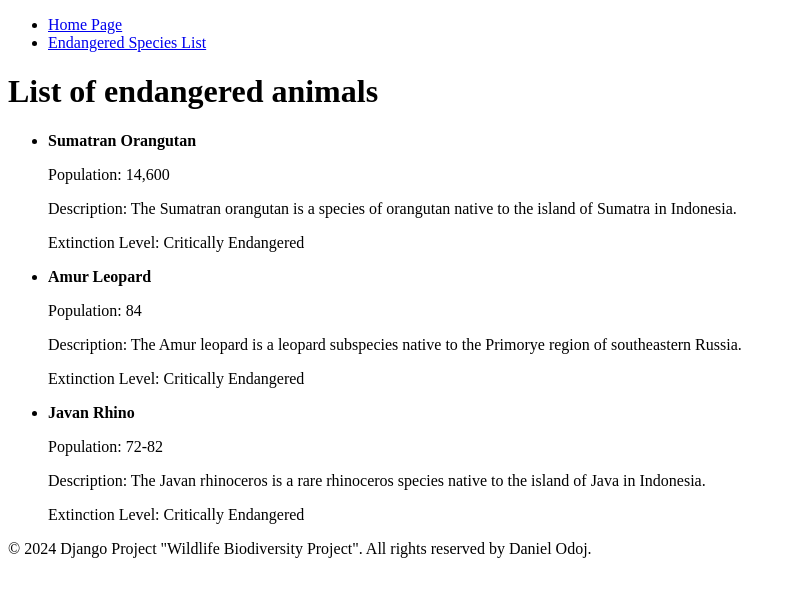
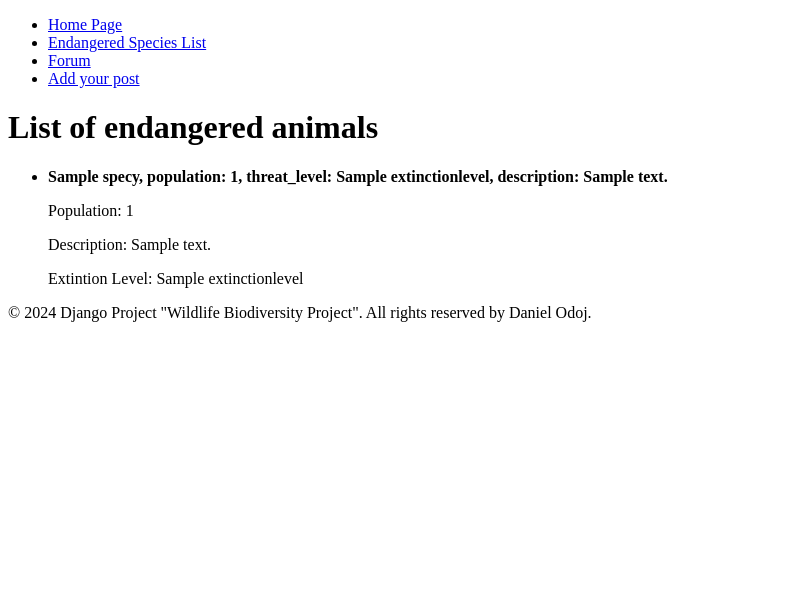
Before and after one commit to Daniels-Journey/endangered_animals, a Django app: template ConservationForum/templates/SpecList.html in a window 1280 px wide. Shown: the top 597 px of the page, without its empty margins (0-796 px from the left). Run offline with Django 5.2, Linux system fonts and the light colour scheme; the template is opened without the code that fills it: values that come from a table or form of the project are taken from there, others are empty; tables that the repository leaves empty hold one stand-in row (values such as "Sample post").

Commit message:
templates dodane, formularz zrobiony

```diff
--- a/Conservation/urls.py
+++ b/Conservation/urls.py
@@ -16,10 +16,12 @@ Including another URLconf
 """
 from django.contrib import admin
 from django.urls import path
-from ConservationForum.views import HomeView, SpeciesView
+from ConservationForum.views import HomeView, SpeciesView, ForumView, PostView
 
 urlpatterns = [
     path('admin/', admin.site.urls),
     path('', HomeView.as_view(), name='home'),
-    path('species', SpeciesView.as_view(), name='specList'),
+    path('species/', SpeciesView.as_view(), name='specList'),
+    path('forum', ForumView.as_view(), name='forum'),
+    path('addpost', PostView.as_view(), name='addPost'),
 ]
--- a/ConservationForum/models.py
+++ b/ConservationForum/models.py
@@ -17,7 +17,7 @@ class Species(models.Model):
     extinction_level = models.ForeignKey(ExtinctionLevel, on_delete=models.CASCADE)
 
     def __str__(self):
-        return f'{self.name}, population: {self.population}, threat_level: {self.extinction_level}, description: {self}'
+        return f'{self.name}, population: {self.population}, threat_level: {self.extinction_level}, description: {self.description}'
 
 
 class Badge(models.Model):
@@ -27,20 +27,21 @@ class Badge(models.Model):
         return self.title
 
 
-class Post(models.Model):
-    text = models.TextField()
-    date = models.DateField()
-    user = models.ForeignKey(User, on_delete=models.CASCADE)
-    # topic = models.ForeignKey(Topic, on_delete=models.CASCADE)
-
-    def __str__(self):
-        return f'{self.text}, topic: {self.topic.title}, date: {self.date}, user: {self.user.name}'
-
 
 class Topic(models.Model):
     title = models.CharField(max_length=64)
-    post = models.ForeignKey(Post, on_delete=models.CASCADE)
-    species = models.ForeignKey(Species, on_delete=models.CASCADE)
 
     def __str__(self):
-        return f'{self.title}, post: {self.post.text}, species: {self.species}'
+        return f'{self.title}'
+
+
+
+class Post(models.Model):
+    topic = models.ForeignKey(Topic, on_delete=models.CASCADE)
+    text = models.TextField()
+    date = models.DateField(auto_now_add=True)
+    species = models.ManyToManyField(Species)
+    user = models.ForeignKey(User, on_delete=models.CASCADE)
+
+    def __str__(self):
+        return f'topic: {self.topic.title}, text: {self.text} date: {self.date}, species: {", ".join(species.name for species in self.species.all())}'
--- a/ConservationForum/templates/SpecList.html
+++ b/ConservationForum/templates/SpecList.html
@@ -1,3 +1,4 @@
+
 {% extends 'base.html' %}
 
 {% block content %}
@@ -5,27 +6,15 @@
     <h1>List of endangered animals</h1>
 
 <ul>
+
+    {%  for animal in names %}
     <li>
-        <strong>Sumatran Orangutan</strong>
-        <p>Population: 14,600</p>
-        <p>Description: The Sumatran orangutan is a species of orangutan native to the island of Sumatra in Indonesia.</p>
-        <p>Extinction Level: Critically Endangered</p>
+        <strong>{{ animal }}</strong>
+        <p>Population: {{ animal.population }}</p>
+        <p>Description: {{ animal.description }}</p>
+        <p>Extintion Level: {{ animal.extinction_level.name }}</p>
     </li>
-
-    <li>
-        <strong>Amur Leopard</strong>
-        <p>Population: 84</p>
-        <p>Description: The Amur leopard is a leopard subspecies native to the Primorye region of southeastern Russia.</p>
-        <p>Extinction Level: Critically Endangered</p>
-    </li>
-
-    <li>
-        <strong>Javan Rhino</strong>
-        <p>Population: 72-82</p>
-        <p>Description: The Javan rhinoceros is a rare rhinoceros species native to the island of Java in Indonesia.</p>
-        <p>Extinction Level: Critically Endangered</p>
-    </li>
-
+    {% endfor %}
     <!-- Add more items following the same structure -->
 
 </ul>
--- a/ConservationForum/templates/base.html
+++ b/ConservationForum/templates/base.html
@@ -12,7 +12,8 @@
     <ul>
         <li><a href="{% url 'home' %}">Home Page</a></li>
         <li><a href="{% url 'specList' %}">Endangered Species List</a></li>
-        <!-- Add more navigation links as needed -->
+        <li><a href="{% url 'forum' %}">Forum</a></li>
+        <li><a href="{% url 'addPost' %}">Add your post</a></li>
     </ul>
 </nav>
 
```
Also changed, not shown: ConservationForum/forms.py (added, +14 -0 lines), ConservationForum/templates/AddPost.html (added, +15 -0 lines), ConservationForum/templates/Forum.html (added, +11 -0 lines), ConservationForum/views.py (+21 -3 lines), ConservationForum/migrations/0002_remove_topic_post_post_topic_remove_topic_species_and_more.py (added), ConservationForum/migrations/0003_remove_topic_species_post_species.py (added), ConservationForum/migrations/0004_alter_post_date.py (added).
